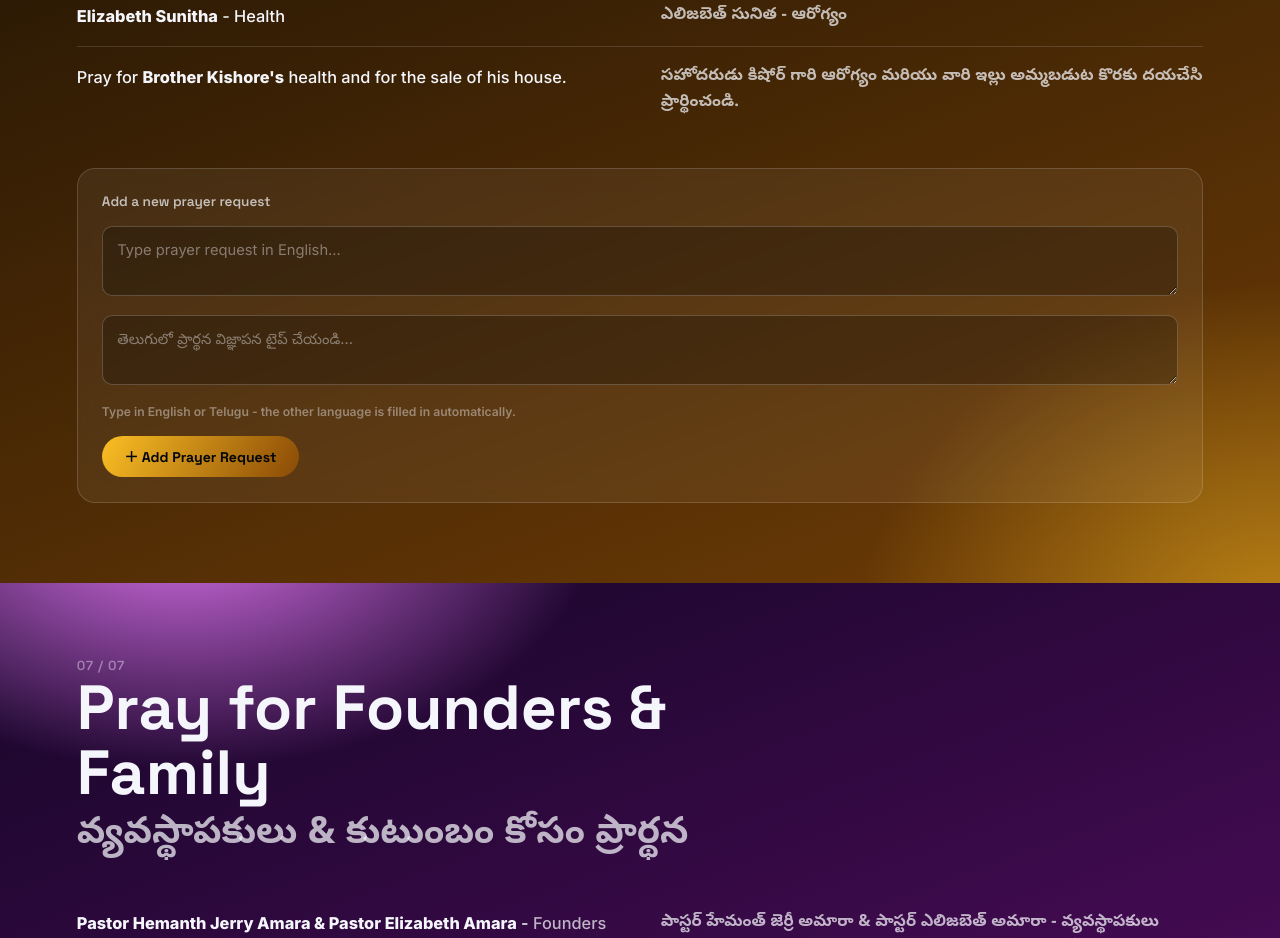
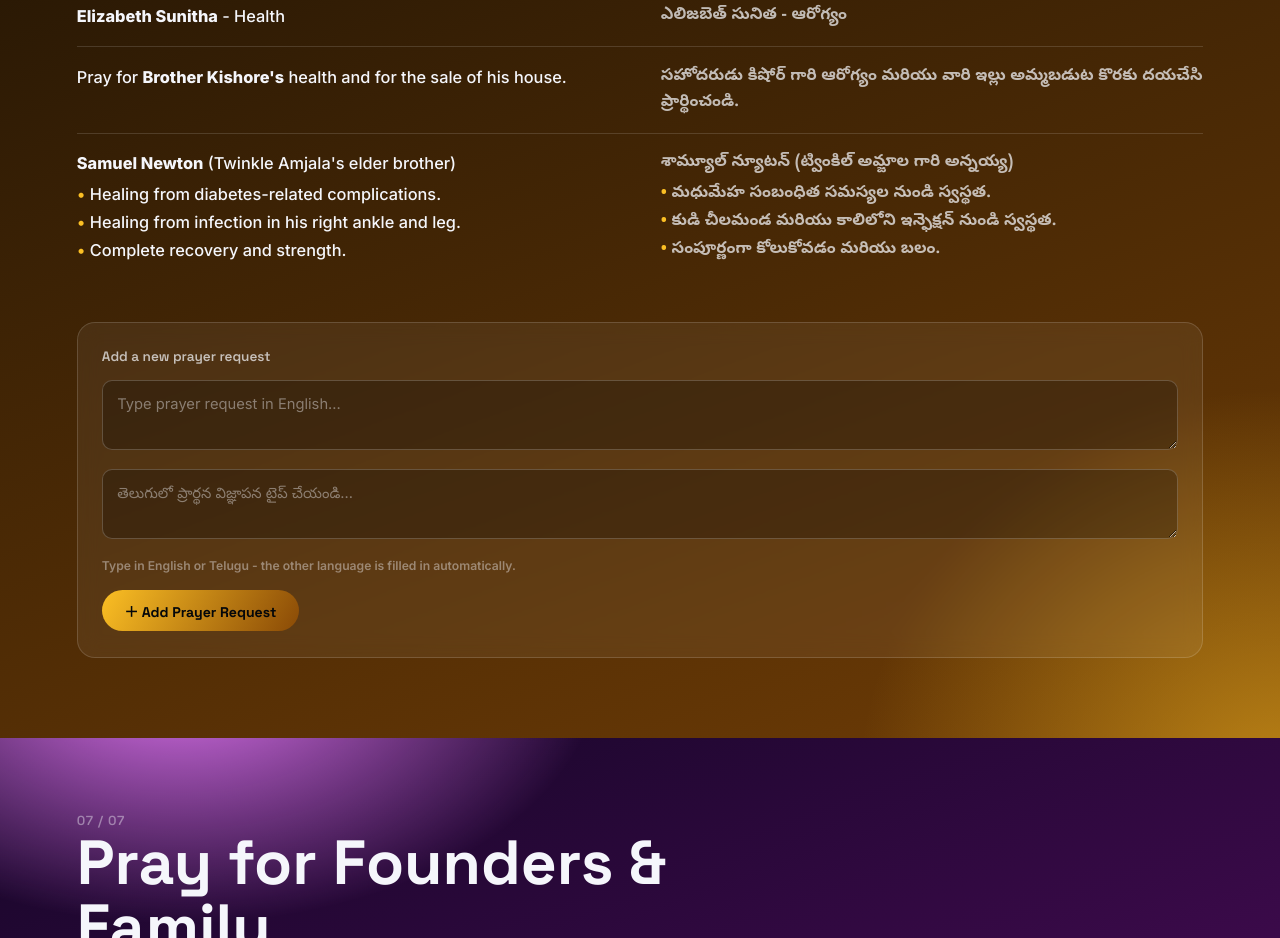
Before and after one commit to agimusa/prayer-tower, a plain HTML site: page index.html in a window 1280 px wide. Shown: the part 7855-8793 px from the top of the page. Drawn offline with Linux system fonts and the light colour scheme; no server answers.

Commit message:
Add Samuel Newton to Additional Prayer Requests
Co-Authored-By: Claude Opus 5.5 <noreply@anthropic.com>

```diff
--- a/index.html
+++ b/index.html
@@ -559,6 +559,7 @@
         <div class="row"><div class="en"><strong>Madhavi</strong> - Salvation</div><div class="te"><strong>మధావి</strong> - రక్షణ</div></div>
         <div class="row"><div class="en"><strong>Elizabeth Sunitha</strong> - Health</div><div class="te"><strong>ఎలిజబెత్ సునిత</strong> - ఆరోగ్యం</div></div>
         <div class="row"><div class="en">Pray for <strong>Brother Kishore's</strong> health and for the sale of his house.</div><div class="te">సహోదరుడు కిషోర్ గారి ఆరోగ్యం మరియు వారి ఇల్లు అమ్మబడుట కొరకు దయచేసి ప్రార్థించండి.</div></div>
+        <div class="row"><div class="en"><strong>Samuel Newton</strong> (Twinkle Amjala's elder brother)<ul class="pr"><li>Healing from diabetes-related complications.</li><li>Healing from infection in his right ankle and leg.</li><li>Complete recovery and strength.</li></ul></div><div class="te"><strong>శామ్యూల్ న్యూటన్</strong> (ట్వింకిల్ అమ్జాల గారి అన్నయ్య)<ul class="pr"><li>మధుమేహ సంబంధిత సమస్యల నుండి స్వస్థత.</li><li>కుడి చీలమండ మరియు కాలిలోని ఇన్ఫెక్షన్ నుండి స్వస్థత.</li><li>సంపూర్ణంగా కోలుకోవడం మరియు బలం.</li></ul></div></div>
       </div>
       <div class="add-panel">
         <span class="label">Add a new prayer request</span>
```
